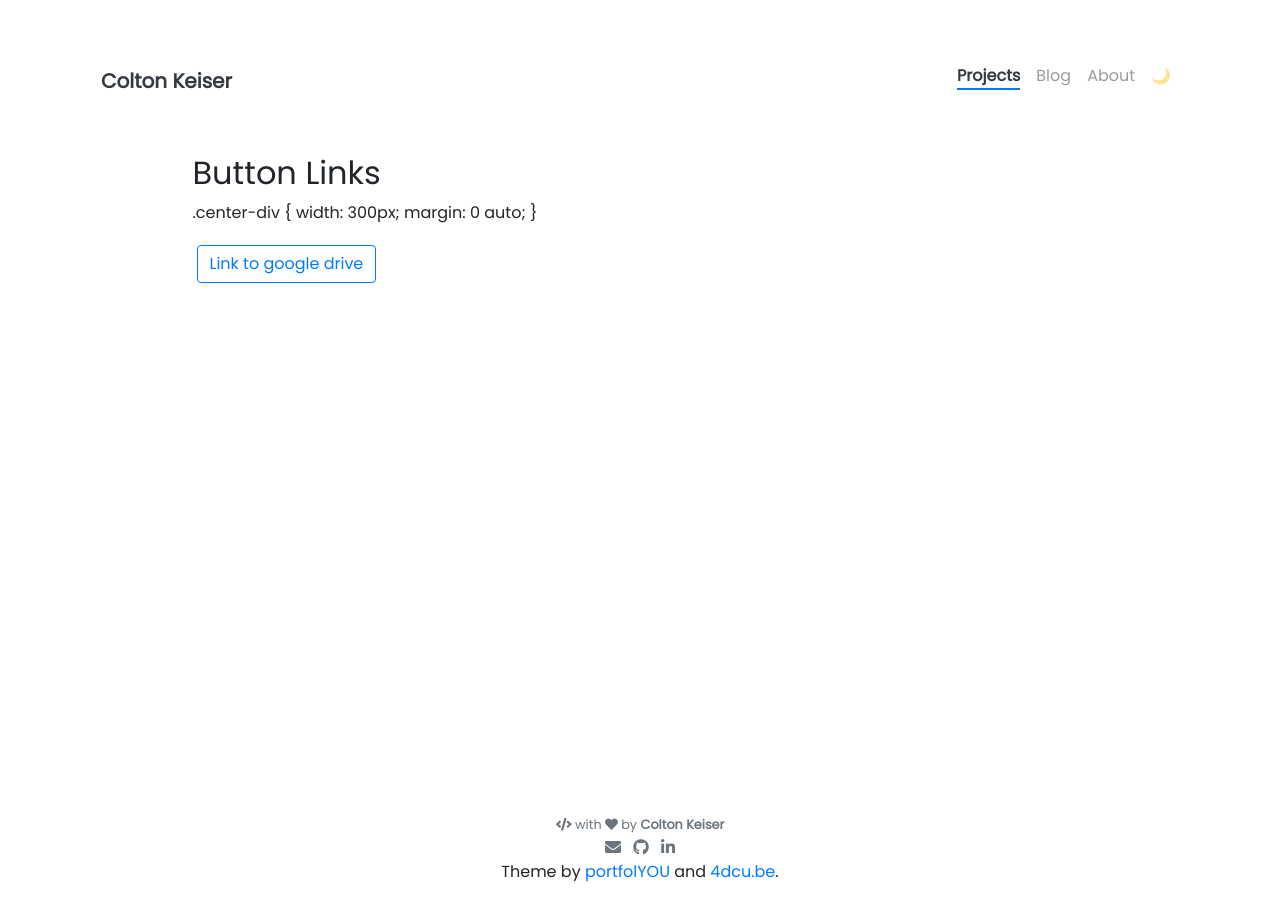
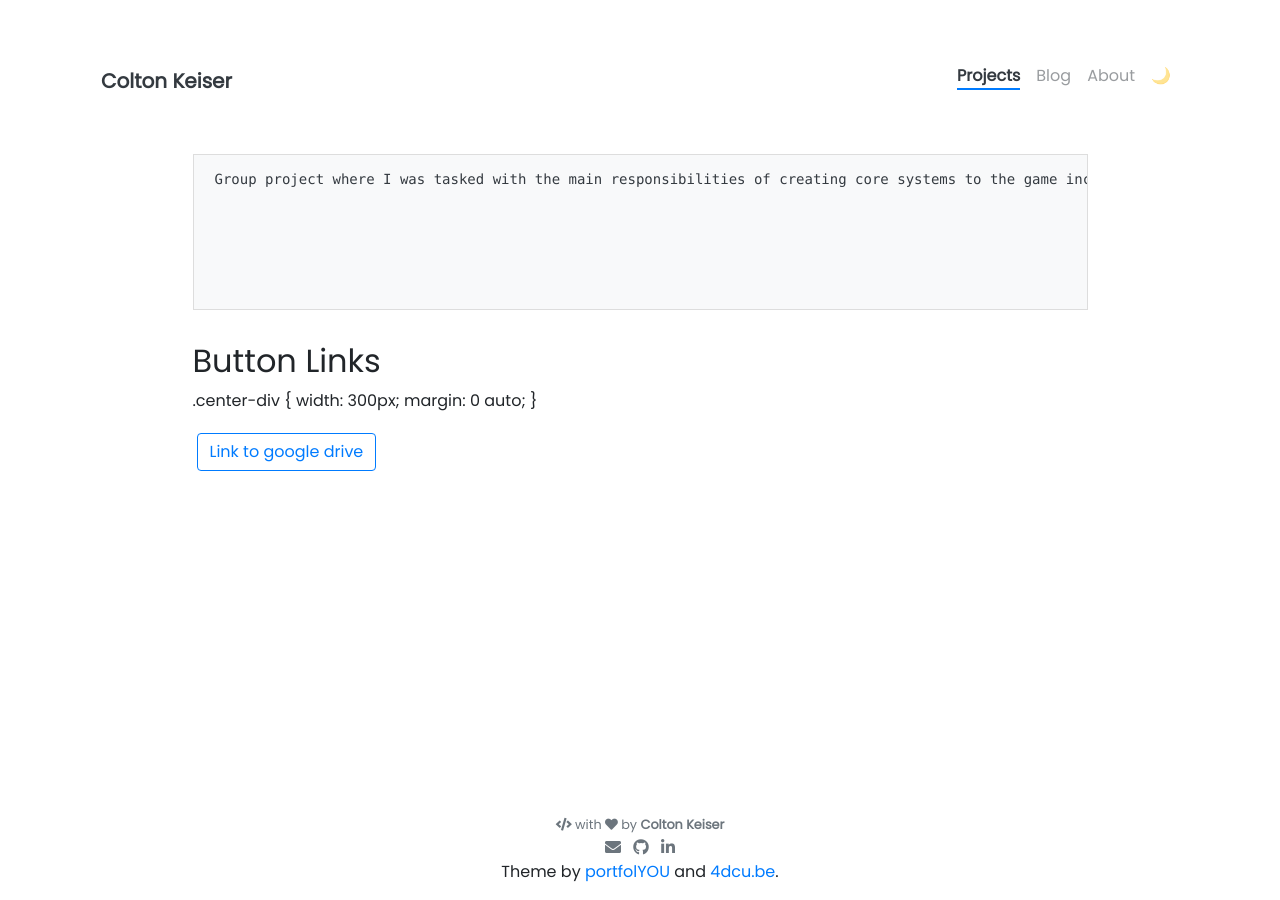
Before and after one commit to ckeiser2/ckeiser2.github.io, a Jekyll site: the page built from _projects/barbs_dungeon.md, in a window 1280 px wide. Built offline with Jekyll 4.4.1, drawn with Linux system fonts in a browser that asks for light colours; nearby versions of some CDN libraries.

Commit message:
Barb Dungeon

````diff
--- a/_projects/barbs_dungeon.md
+++ b/_projects/barbs_dungeon.md
@@ -1,8 +1,8 @@
 ---
 name: Barb's Dungeon
 tools: [Designer, Game Dev, Group Project]
-image: assets/pngs/html_story.png
-description: Close project apart of GSD 403 @ UIUC. Over the span of a semester design different aspects of a game.
+image: assets/pngs/barb_dungeon_systems.png
+description: Group project apart of GSD 403 @ UIUC. Over the span of a semester design different aspects of a game.
 custom_js:
   - vega.min
   - vega-lite.min
@@ -10,6 +10,14 @@ custom_js:
   - justcharts
 ---
 
+```md
+Group project where I was tasked with the main responsibilities of creating core systems to the game including *Player Experience, Level Design and Core Systems*. Also, while writing the narrative in which I was inspired by other RPGs such as *Fear and Hunger | Dark Souls | Dark and Darker*. Below you will a see button that will take you to the google drive where my team and I collaborated on design documents including Proof of concepts, Tone Targets, Beat by Beat and more!
+
+
+
+
+
+```
 
 
 
````
Also changed, not shown: assets/pngs/barb_dungeon_systems.png (added), 1 other file.
